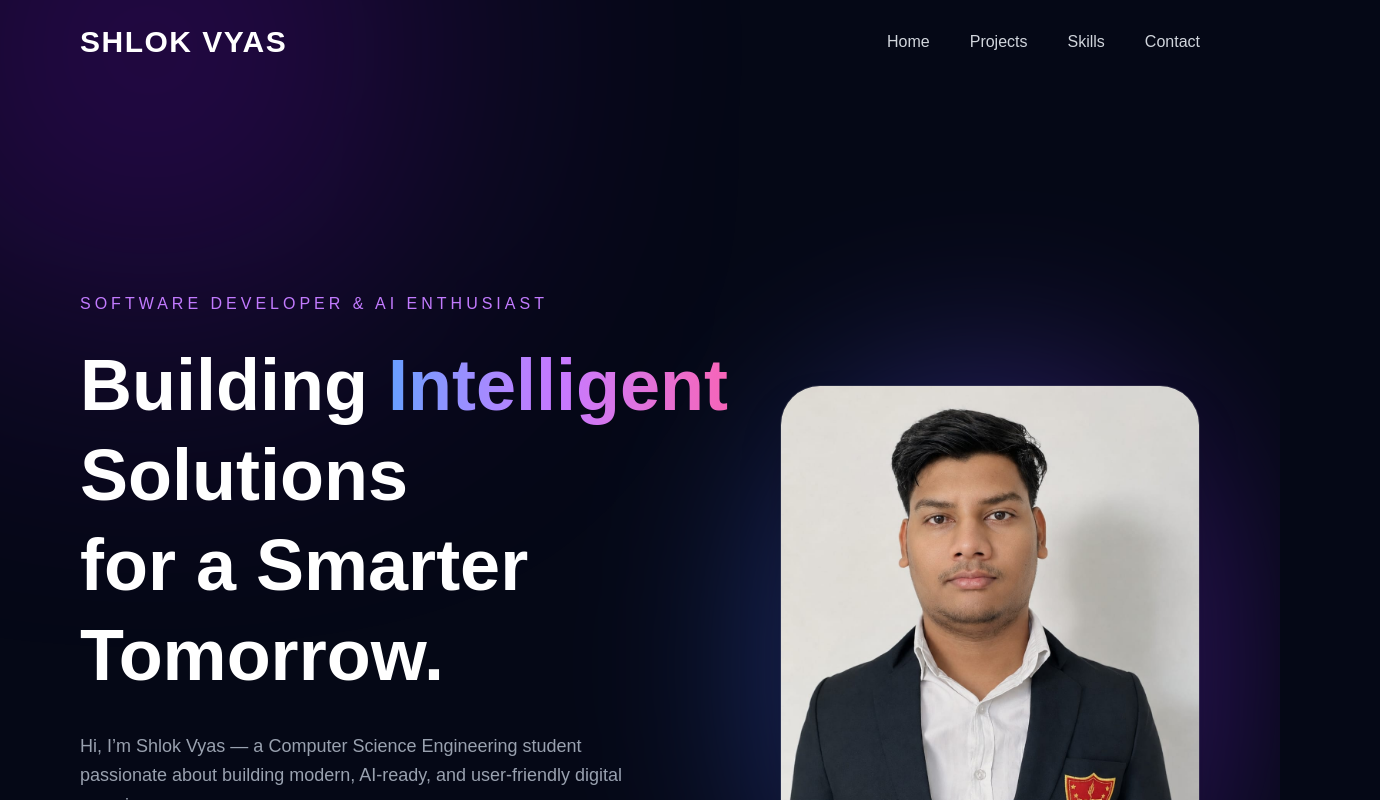
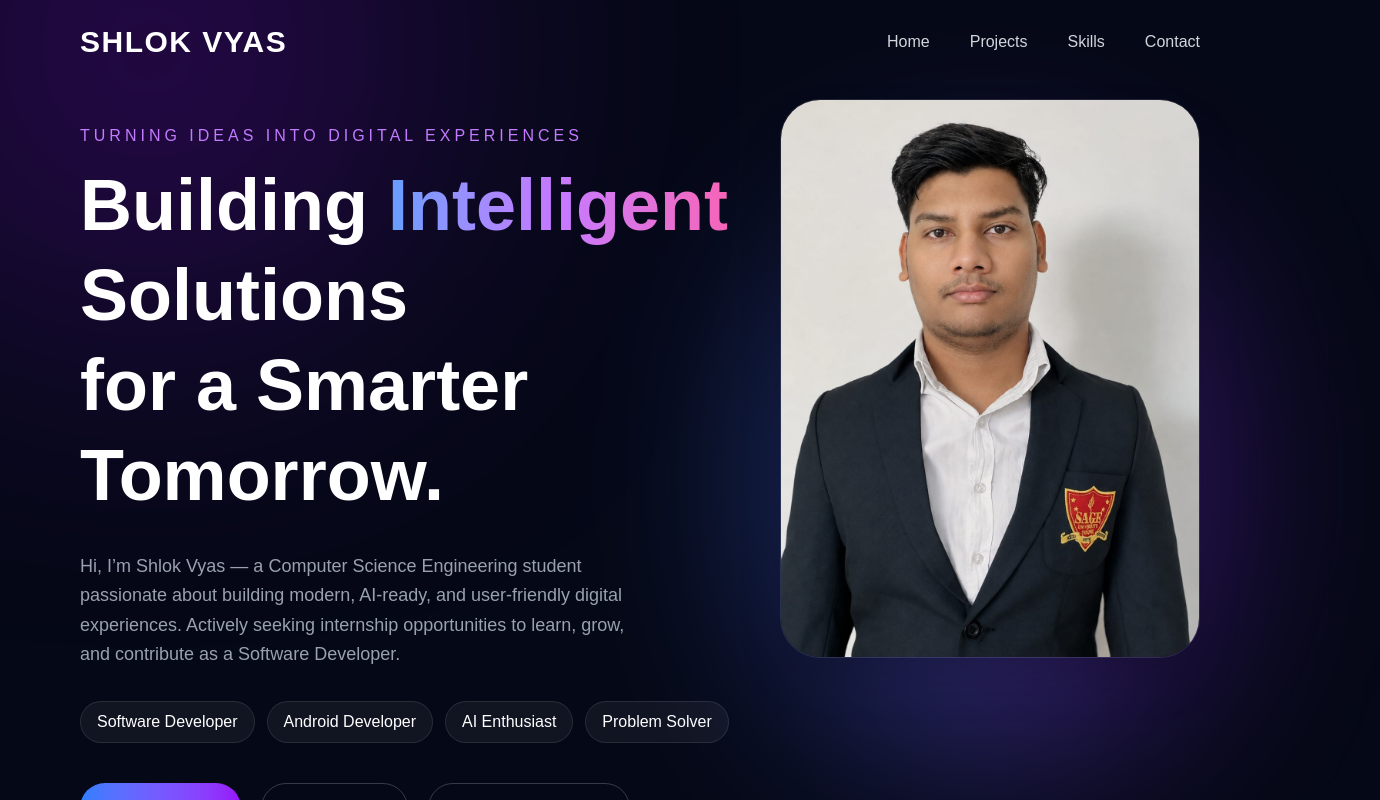
Before and after one commit to Shlok1708/shlok-portfolio, a React (Vite) app: page / in a window 1280 px wide. Shown: the top 800 px of the page, 1380 px wide, since content can reach past the window. Built offline with nearby package versions, Linux system fonts and the light colour scheme.

Commit message:
Updated portfolio

```diff
--- a/src/App.jsx
+++ b/src/App.jsx
@@ -17,7 +17,7 @@ import cccLogo from "./assets/logos/ccc.svg";
 
 function App() {
   return (
-    <div className="relative min-h-screen bg-[#050816] text-white overflow-hidden">
+    <div className="relative min-h-screen bg-[#050816] text-white">
 
       {/* Gradient Background */}
       <div className="absolute top-[-200px] left-[-100px] w-[500px] h-[500px] bg-purple-600/30 blur-[150px] rounded-full"></div>
@@ -25,8 +25,7 @@ function App() {
       <div className="absolute bottom-[-200px] right-[-100px] w-[500px] h-[500px] bg-blue-600/30 blur-[150px] rounded-full"></div>
 
       {/* Navbar */}
-   <nav className="relative z-50 flex items-center justify-between px-8 md:px-20 py-6">
-
+       <nav className="relative z-50 flex items-center justify-between px-8 md:px-20 py-6">
         <h1 className="text-3xl font-bold tracking-wider">
           SHLOK VYAS
         </h1>
@@ -52,22 +51,18 @@ function App() {
 
       </nav>
 
-     <div className="h-20"></div>
-
-      <section id="home"></section>
 
       {/* Hero Section */}
-    <section
+      <section
        id="home"
-       className="relative z-10 flex flex-col-reverse lg:flex-row items-center justify-between px-8 md:px-20 pt-32"
-       >
-
+        className="relative z-10 flex flex-col-reverse lg:flex-row items-center justify-between px-8 md:px-20 pt-10"
+          >
 
         {/* Left Content */}
         <div className="max-w-2xl">
 
-          <p className="uppercase tracking-[4px] text-purple-400 mb-6">
-            Software Developer & AI Enthusiast
+          <p className="uppercase tracking-[4px] text-purple-400 mb-3">
+            TURNING IDEAS INTO DIGITAL EXPERIENCES
           </p>
 
           <h1 className="text-5xl md:text-7xl font-bold leading-tight">
@@ -87,7 +82,8 @@ function App() {
 
           <p className="text-gray-400 text-lg mt-8 leading-relaxed max-w-xl">
 
-            Hi, I’m Shlok Vyas — a Computer Science Engineering student passionate about building modern, AI-ready, and user-friendly digital experiences.
+            Hi, I’m Shlok Vyas — a Computer Science Engineering student passionate about building modern, AI-ready, and user-friendly digital experiences. Actively seeking internship opportunities to learn, grow, and contribute as a Software Developer.
+
 
           </p>
           <div className="flex flex-wrap gap-3 mt-8">
@@ -96,15 +92,11 @@ function App() {
              </span>
 
           <span className="px-4 py-2 rounded-full bg-white/5 border border-white/10">
-           Java Developer
-          </span>
-
-          <span className="px-4 py-2 rounded-full bg-white/5 border border-white/10">
-            AI Enthusiast
+            Android Developer
           </span>
 
          <span className="px-4 py-2 rounded-full bg-white/5 border border-white/10">
-            Android Developer
+              AI Enthusiast
          </span>
 
   <span className="px-4 py-2 rounded-full bg-white/5 border border-white/10">
@@ -144,7 +136,7 @@ function App() {
           <img
             src={shlok}
             alt="profile"
-            className="relative w-[300px] md:w-[420px] rounded-[40px] border border-white/10 shadow-2xl object-cover"
+            className="relative w-[300px] md:w-[420px] rounded-[40px] border border-white/10 shadow-2xl object-cover -translate-y-25"
           />
 
         </div>
--- a/src/index.css
+++ b/src/index.css
@@ -10,3 +10,7 @@ body{
   color:white;
   font-family:sans-serif;
 }
+html {
+  scroll-behavior: smooth;
+  scroll-padding-top: 100px;
+}
```
